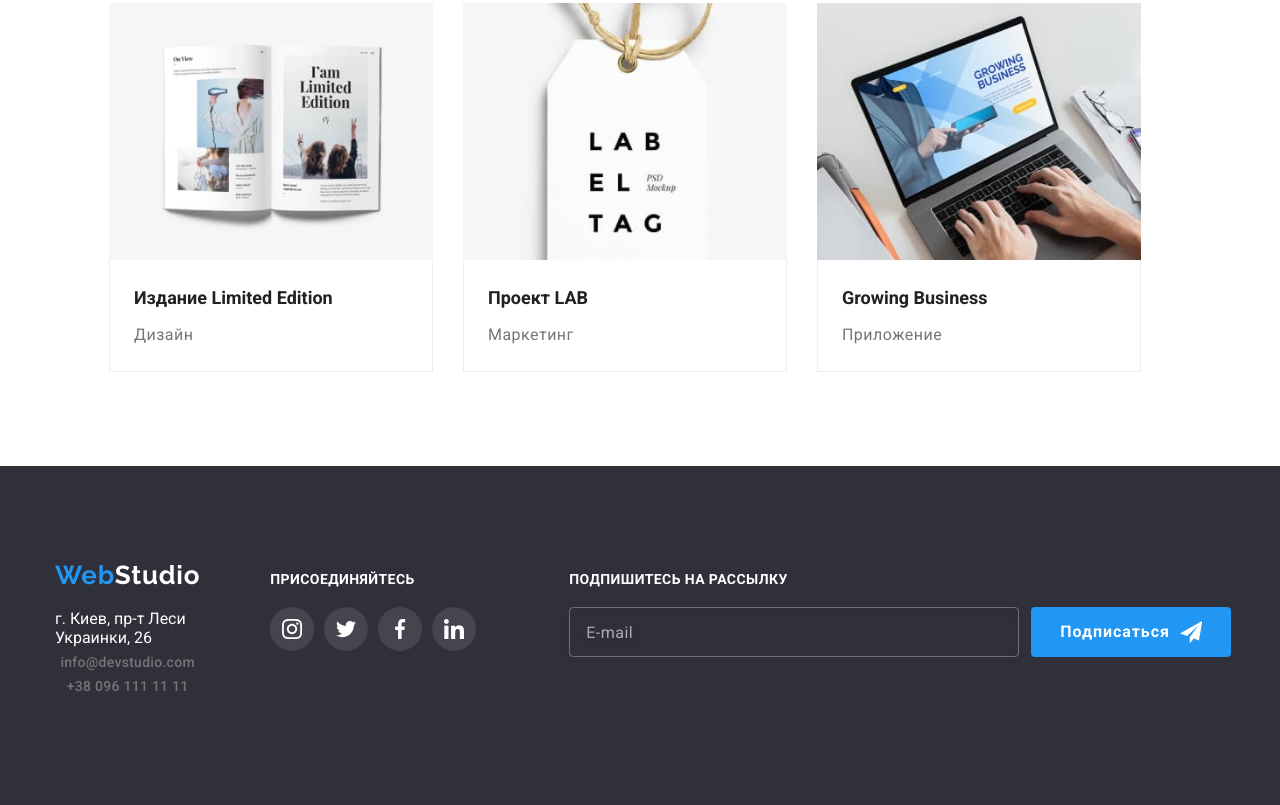
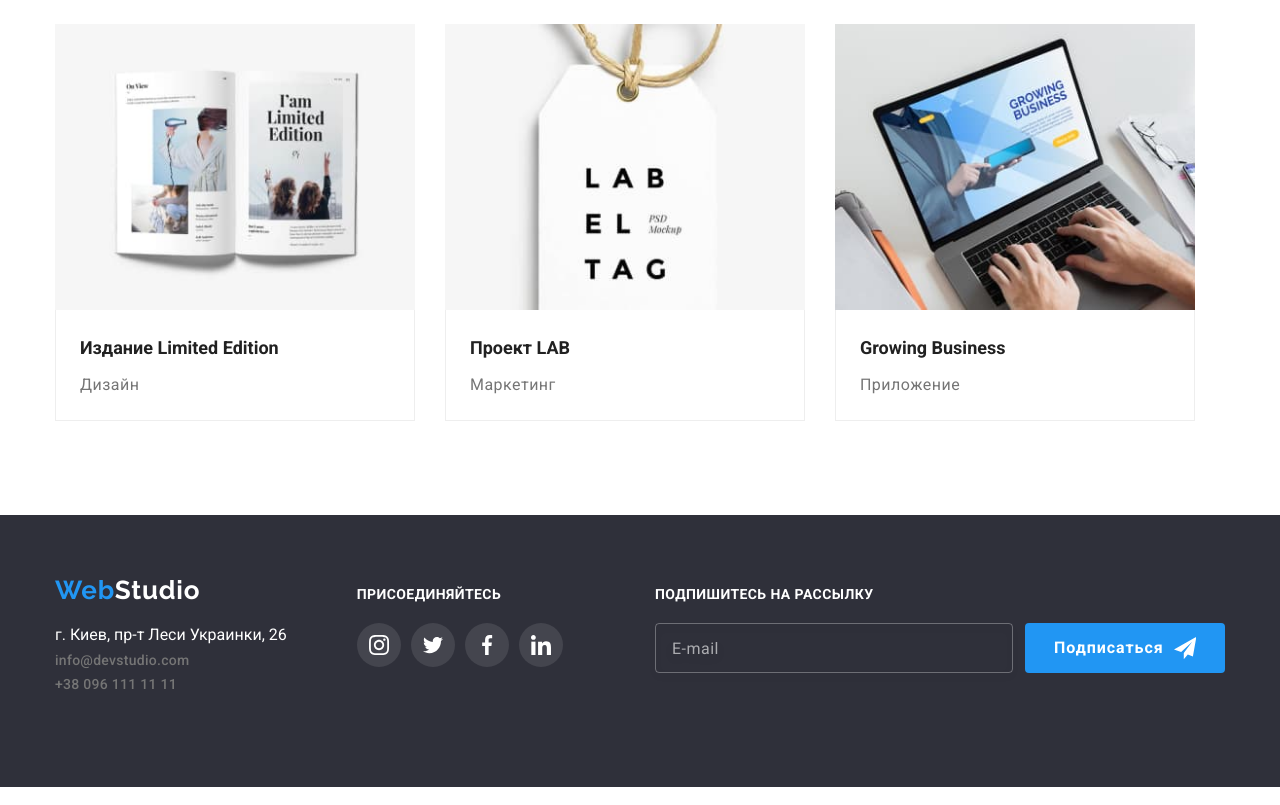
Before and after one commit to Ser9999/goit-markup-hw-08, a plain HTML site: page portfolio.html in a window 1280 px wide. Shown: the part 1082-1887 px from the top of the page. Drawn offline with nearby package versions, Linux system fonts and the light colour scheme.

Commit message:
validator+footer

```diff
--- a/portfolio.html
+++ b/portfolio.html
@@ -171,7 +171,7 @@
                     />
                     <source
                       srcset="
-                  ./images/portfolio/techno-mob.jpg 1x
+                  ./images/portfolio/techno-mob.jpg 1x,
                     ./images/portfolio/techno-mob-2x.jpg 2x
                   "
                       media="(min-width: 320px)"
@@ -216,9 +216,9 @@
                     />
                     <source
                       srcset="
-                  ./images/portfolio/new-orlean-mob.jpg 1x
-                    ./images/portfolio/new-orlean-mob-2x.jpg 2x
-                  "
+                        ./images/portfolio/new-orlean-mob.jpg    1x,
+                        ./images/portfolio/new-orlean-mob-2x.jpg 2x
+                      "
                       media="(min-width: 320px)"
                     />
                     <img
@@ -264,7 +264,7 @@
                     />
                     <source
                       srcset="
-                  ./images/portfolio/sefood-mob.jpg 1x
+                  ./images/portfolio/sefood-mob.jpg 1x,
                     ./images/portfolio/sefood-mob-2x.jpg 2x
                   "
                       media="(min-width: 320px)"
@@ -310,7 +310,7 @@
                     />
                     <source
                       srcset="
-                  ./images/portfolio/prime-mob.jpg 1x
+                  ./images/portfolio/prime-mob.jpg 1x,
                     ./images/portfolio/prime-mob-2x.jpg 2x
                   "
                       media="(min-width: 320px)"
@@ -356,7 +356,7 @@
                     />
                     <source
                       srcset="
-                  ./images/portfolio/boxes-mob.jpg 1x
+                  ./images/portfolio/boxes-mob.jpg 1x,
                     ./images/portfolio/boxes-mob-2x.jpg 2x
                   "
                       media="(min-width: 320px)"
@@ -402,7 +402,7 @@
                     />
                     <source
                       srcset="
-                  ./images/portfolio/borders-mob.jpg 1x
+                  ./images/portfolio/borders-mob.jpg 1x,
                     ./images/portfolio/borders-mob-2x.jpg 2x
                   "
                       media="(min-width: 320px)"
@@ -448,7 +448,7 @@
                     />
                     <source
                       srcset="
-                  ./images/portfolio/limited-edition-mob.jpg 1x
+                  ./images/portfolio/limited-edition-mob.jpg 1x,
                     ./images/portfolio/limited-edition-mob-2x.jpg 2x
                   "
                       media="(min-width: 320px)"
@@ -494,7 +494,7 @@
                     />
                     <source
                       srcset="
-                  ./images/portfolio/lab-mob.jpg 1x
+                  ./images/portfolio/lab-mob.jpg 1x,
                     ./images/portfolio/lab-mob-2x.jpg 2x
                   "
                       media="(min-width: 320px)"
@@ -540,7 +540,7 @@
                     />
                     <source
                       srcset="
-                  ./images/portfolio/business-mob.jpg 1x
+                  ./images/portfolio/business-mob.jpg 1x,
                     ./images/portfolio/business-mob-2x.jpg 2x
                   "
                       media="(min-width: 320px)"
--- a/sass/base/_sections.scss
+++ b/sass/base/_sections.scss
@@ -1,6 +1,6 @@
 .section {
   padding: 60px 0;
    @media screen and (min-width: 1200px) {
-    padding: 94px;
+    padding: 94px 0;
   }
 }
--- a/sass/layout/_footer.scss
+++ b/sass/layout/_footer.scss
@@ -2,10 +2,7 @@
   padding-top: 60px;
   padding-bottom: 60px;
   background-color: #2f303a;
-  @media screen and (min-width: 1200px) {
-    padding-top: 94px;
-    padding-bottom: 94px;
-  }
+
 }
 
 .footer-box {
@@ -26,9 +23,7 @@
 }
 
 .address {
-  display: flex;
-  align-items: center;
-  flex-direction: column;
+
   margin-bottom: 60px;
   @media screen and (min-width: 1200px) {
     margin-bottom: 0;
@@ -60,11 +55,7 @@
   color: var(--adress-color);
 }
 
-.footer-contacts {
-  display: flex;
-  align-items: center;
-  flex-direction: column;
-}
+
 .footer-contacts:not(:last-child) {
   margin-bottom: 8px;
 }
@@ -126,10 +117,9 @@
 
 /* ------------------footer-modal--------------------- */
 .modal-footer {
-  text-align: center;
-  width: 100%;
+
   @media screen and (min-width: 1200px) {
-    margin-left: 93px;
+    margin-left:auto;
     display: flex;
     align-items: baseline;
     flex-direction: column;
@@ -178,6 +168,9 @@
   @media screen and (min-width: 768px) {
     width: 450px;
   }
+    @media screen and (min-width: 1200px) {
+    width: 358px;
+  }
 }
 .footer-btn {
   display: flex;
--- a/sass/layout/_team.scss
+++ b/sass/layout/_team.scss
@@ -2,7 +2,7 @@
   padding-top: 60px;
   padding-bottom: 60px;
   @media screen and (min-width: 1200px) {
-    max-width: 1200px;
+
     padding-top: 94px;
     padding-bottom: 94px;
     margin: 0 auto;
```
Also changed, not shown: index.html (+3 -7 lines), css/main.css, css/main.min.css, 2 other files.
